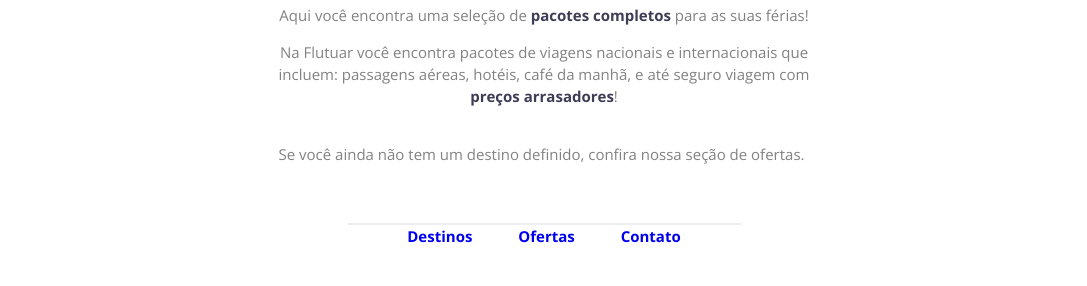
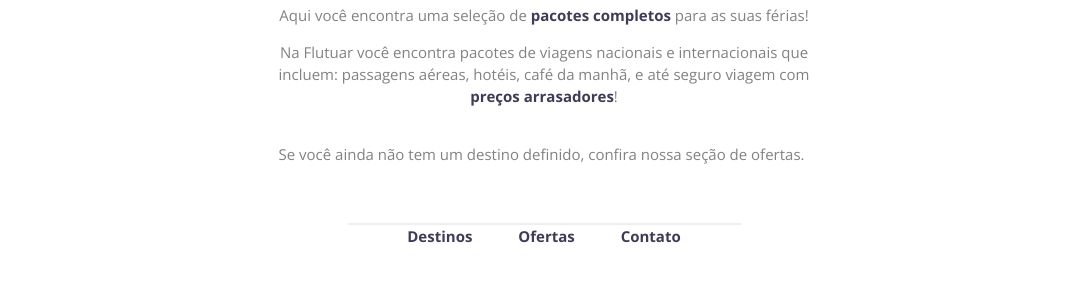
Before and after one commit to 1felipeaac/projeto01-desafio-explorer, a plain HTML site: page index.html in a window 1280 px wide. Shown: the part 391-677 px from the top of the page, without its empty margins (96-1183 px from the left). Drawn offline with nearby package versions, Linux system fonts and the light colour scheme.

Commit message:
update styling link

```diff
--- a/style.css
+++ b/style.css
@@ -61,6 +61,15 @@ body{
 
 a{
  text-decoration: none;
+ cursor: pointer;
+}
+
+a:link{
+    color: #3F3D56;
+}
+
+a:visited{
+    color: #3F3D56;
 }
 
 .line{
```
